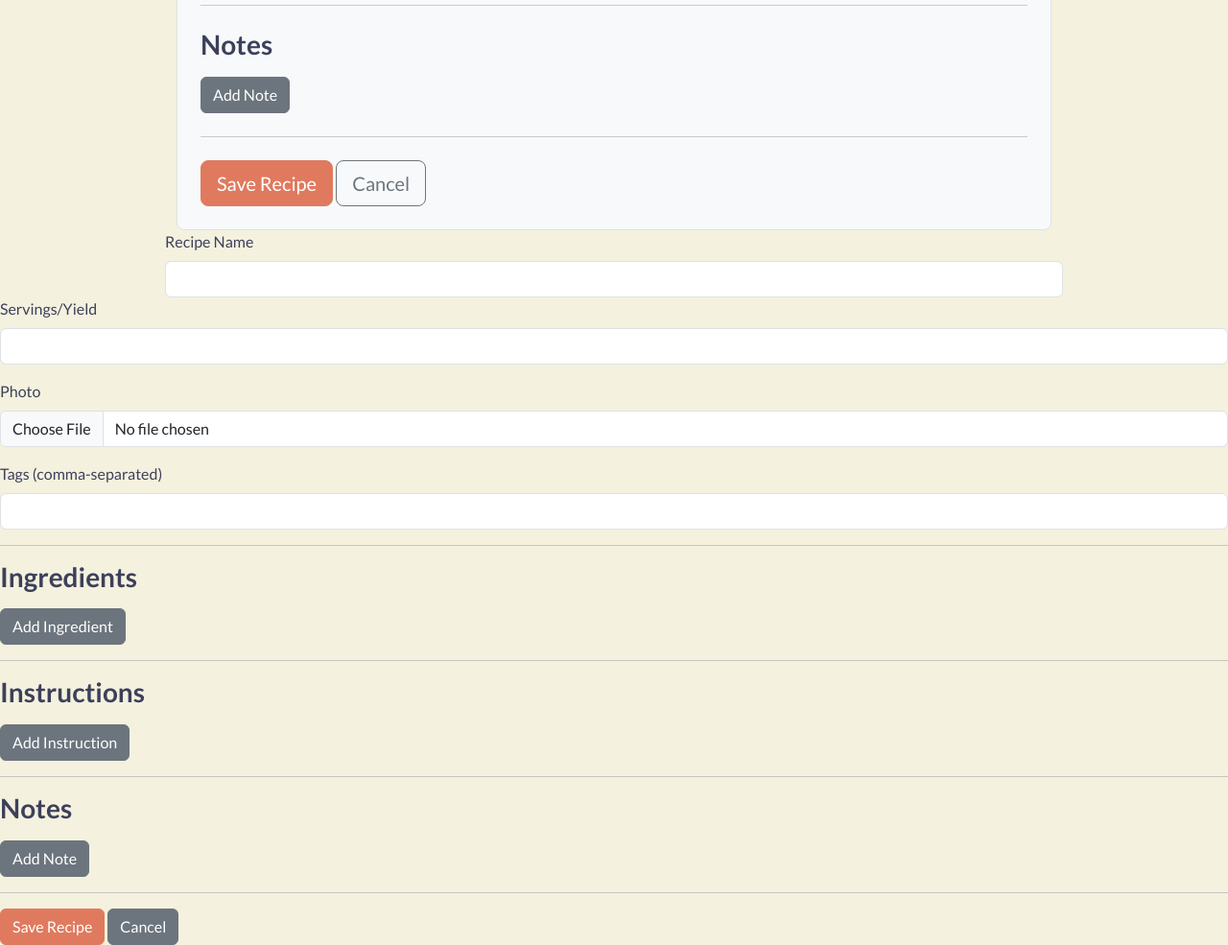
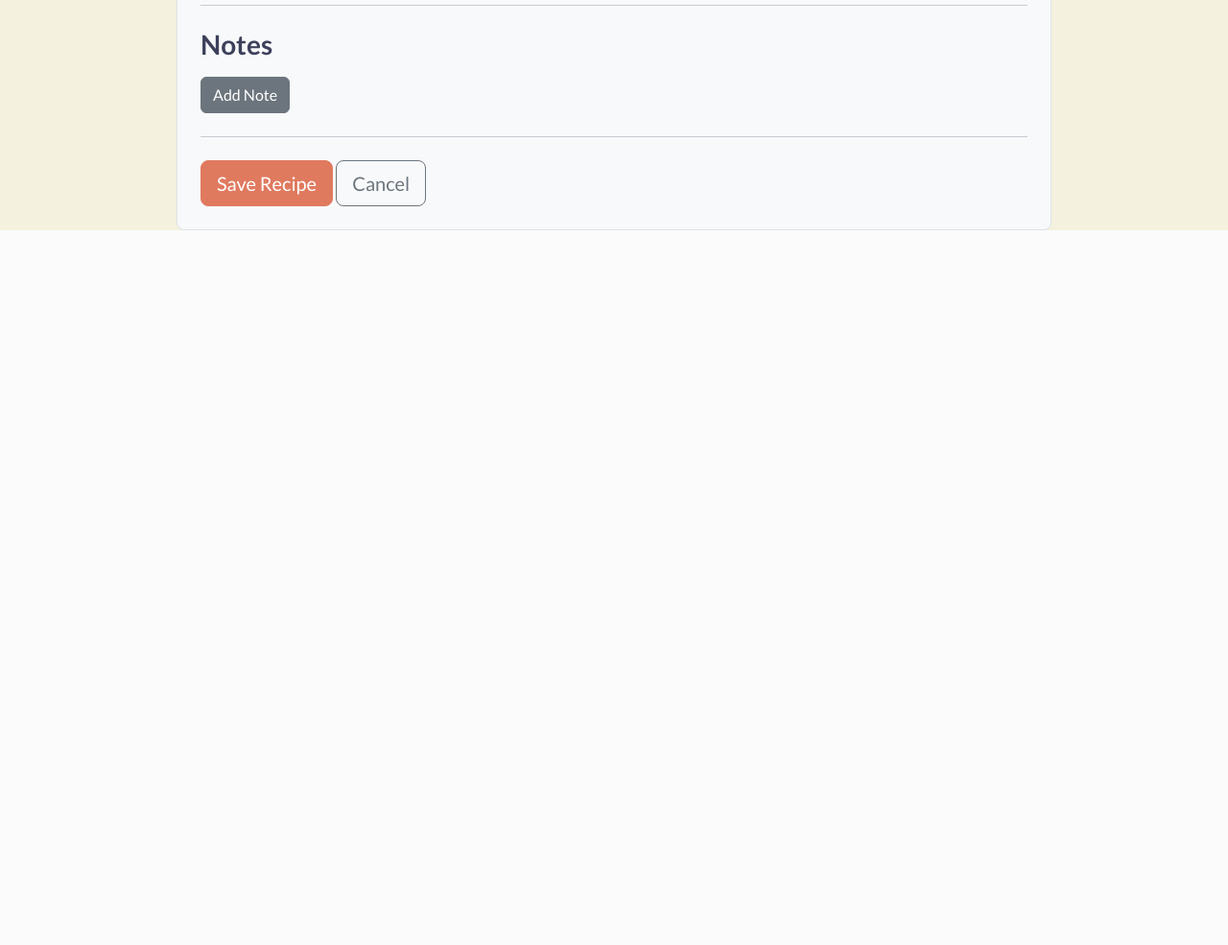
Before and after one commit to gaanon/pyrecipes, a FastAPI app: page /recipe/new in a window 1280 px wide. Shown: the part 696-1681 px from the top of the page at 96% size. After the commit the page ends 936 px from the top, so only its background shows below. Run offline with FastAPI, Linux system fonts and the light colour scheme.

Commit message:
fix bug frontend

```diff
--- a/recipe-manager/app/templates/recipe_form.html
+++ b/recipe-manager/app/templates/recipe_form.html
@@ -95,91 +95,6 @@
         <a href="{{ url_for('read_root') if not recipe else url_for('recipe_detail', id=recipe.id) }}" class="btn btn-outline-secondary btn-lg">Cancel</a>
     </form>
 </div>
-            <label for="name" class="form-label">Recipe Name</label>
-            <input type="text" class="form-control" id="name" name="name" value="{{ recipe.name if recipe else '' }}" required>
-        </div>
-        <div class="mb-3">
-            <label for="servings" class="form-label">Servings/Yield</label>
-            <input type="text" class="form-control" id="servings" name="servings" value="{{ recipe.servings if recipe else '' }}">
-        </div>
-        <div class="mb-3">
-            <label for="photo" class="form-label">Photo</label>
-            <input class="form-control" type="file" id="photo" name="photo" accept="image/*">
-            {% if recipe and recipe.photo_path %}
-                <img src="{{ url_for('static', path=recipe.photo_path) }}" class="img-fluid mt-2" style="max-height: 200px;" alt="Recipe Photo">
-            {% endif %}
-        </div>
-        <div class="mb-3">
-            <label for="tags" class="form-label">Tags (comma-separated)</label>
-            <input type="text" class="form-control" id="tags" name="tags" value="{{ recipe.tags|map(attribute='name')|join(', ') if recipe else '' }}">
-        </div>
-
-        <hr>
-
-        <!-- Ingredients -->
-        <div id="ingredients-section">
-            <h3>Ingredients</h3>
-            <div id="ingredients-list">
-                <!-- Existing ingredients for editing -->
-                {% if recipe %}
-                    {% for ingredient in recipe.ingredients %}
-                        <div class="ingredient-item row mb-2">
-                            <div class="col-md-3"><input type="text" name="ingredient_group" class="form-control" placeholder="Group (e.g., 'For the dough')" value="{{ ingredient.group_name }}"></div>
-                            <div class="col-md-3"><input type="text" name="ingredient_name" class="form-control" placeholder="Ingredient Name" value="{{ ingredient.name }}" required></div>
-                            <div class="col-md-3"><input type="text" name="ingredient_amount" class="form-control" placeholder="Amount (e.g., '1 cup')" value="{{ ingredient.amount }}" required></div>
-                            <div class="col-md-2"><div class="form-check"><input class="form-check-input" type="checkbox" name="ingredient_optional" value="{{ loop.index0 }}" {% if ingredient.is_optional %}checked{% endif %}><label class="form-check-label">Optional</label></div></div>
-                            <div class="col-md-1"><button type="button" class="btn btn-danger btn-sm remove-item">Remove</button></div>
-                        </div>
-                    {% endfor %}
-                {% endif %}
-            </div>
-            <button type="button" id="add-ingredient" class="btn btn-secondary mt-2">Add Ingredient</button>
-        </div>
-
-        <hr>
-
-        <!-- Instructions -->
-        <div id="instructions-section">
-            <h3>Instructions</h3>
-            <div id="instructions-list">
-                <!-- Existing instructions for editing -->
-                {% if recipe %}
-                    {% for instruction in recipe.instructions %}
-                        <div class="instruction-item row mb-2">
-                            <div class="col-md-10"><textarea name="instruction_description" class="form-control" rows="2" required>{{ instruction.description }}</textarea></div>
-                            <div class="col-md-2"><button type="button" class="btn btn-danger btn-sm remove-item">Remove</button></div>
-                        </div>
-                    {% endfor %}
-                {% endif %}
-            </div>
-            <button type="button" id="add-instruction" class="btn btn-secondary mt-2">Add Instruction</button>
-        </div>
-
-        <hr>
-
-        <!-- Notes -->
-        <div id="notes-section">
-            <h3>Notes</h3>
-            <div id="notes-list">
-                <!-- Existing notes for editing -->
-                {% if recipe %}
-                    {% for note in recipe.notes %}
-                        <div class="note-item row mb-2">
-                            <div class="col-md-4"><input type="text" name="note_name" class="form-control" placeholder="Your Name" value="{{ note.name }}"></div>
-                            <div class="col-md-6"><textarea name="note_text" class="form-control" rows="2">{{ note.text }}</textarea></div>
-                            <div class="col-md-2"><button type="button" class="btn btn-danger btn-sm remove-item">Remove</button></div>
-                        </div>
-                    {% endfor %}
-                {% endif %}
-            </div>
-            <button type="button" id="add-note" class="btn btn-secondary mt-2">Add Note</button>
-        </div>
-
-        <hr>
-
-        <button type="submit" class="btn btn-primary">{{ "Update" if recipe else "Save" }} Recipe</button>
-        <a href="{{ url_for('read_root') if not recipe else url_for('recipe_detail', id=recipe.id) }}" class="btn btn-secondary">Cancel</a>
-    </form>
 {% endblock %}
 
 {% block scripts %}
@@ -189,13 +104,13 @@ document.addEventListener('DOMContentLoaded', function () {
     document.getElementById('add-ingredient').addEventListener('click', function () {
         const list = document.getElementById('ingredients-list');
         const newItem = document.createElement('div');
-        newItem.className = 'ingredient-item row mb-2';
+        newItem.className = 'ingredient-item row mb-2 g-2 align-items-center';
         newItem.innerHTML = `
             <div class="col-md-3"><input type="text" name="ingredient_group" class="form-control" placeholder="Group (e.g., 'For the dough')"></div>
             <div class="col-md-3"><input type="text" name="ingredient_name" class="form-control" placeholder="Ingredient Name" required></div>
             <div class="col-md-3"><input type="text" name="ingredient_amount" class="form-control" placeholder="Amount (e.g., '1 cup')" required></div>
-            <div class="col-md-2"><div class="form-check"><input class="form-check-input" type="checkbox" name="ingredient_optional" value="${list.children.length}"><label class="form-check-label">Optional</label></div></div>
-            <div class="col-md-1"><button type="button" class="btn btn-danger btn-sm remove-item">Remove</button></div>
+            <div class="col"><div class="form-check"><input class="form-check-input" type="checkbox" name="ingredient_optional" value="${list.children.length}"><label class="form-check-label">Optional</label></div></div>
+            <div class="col-auto"><button type="button" class="btn btn-danger btn-sm remove-item">X</button></div>
         `;
         list.appendChild(newItem);
     });
@@ -204,10 +119,10 @@ document.addEventListener('DOMContentLoaded', function () {
     document.getElementById('add-instruction').addEventListener('click', function () {
         const list = document.getElementById('instructions-list');
         const newItem = document.createElement('div');
-        newItem.className = 'instruction-item row mb-2';
+        newItem.className = 'instruction-item row mb-2 g-2 align-items-center';
         newItem.innerHTML = `
-            <div class="col-md-10"><textarea name="instruction_description" class="form-control" rows="2" required></textarea></div>
-            <div class="col-md-2"><button type="button" class="btn btn-danger btn-sm remove-item">Remove</button></div>
+            <div class="col"><textarea name="instruction_description" class="form-control" rows="2" required></textarea></div>
+            <div class="col-auto"><button type="button" class="btn btn-danger btn-sm remove-item">X</button></div>
         `;
         list.appendChild(newItem);
     });
@@ -216,11 +131,11 @@ document.addEventListener('DOMContentLoaded', function () {
     document.getElementById('add-note').addEventListener('click', function () {
         const list = document.getElementById('notes-list');
         const newItem = document.createElement('div');
-        newItem.className = 'note-item row mb-2';
+        newItem.className = 'note-item row mb-2 g-2 align-items-center';
         newItem.innerHTML = `
             <div class="col-md-4"><input type="text" name="note_name" class="form-control" placeholder="Your Name"></div>
-            <div class="col-md-6"><textarea name="note_text" class="form-control" rows="2"></textarea></div>
-            <div class="col-md-2"><button type="button" class="btn btn-danger btn-sm remove-item">Remove</button></div>
+            <div class="col"><textarea name="note_text" class="form-control" rows="2"></textarea></div>
+            <div class="col-auto"><button type="button" class="btn btn-danger btn-sm remove-item">X</button></div>
         `;
         list.appendChild(newItem);
     });
```
